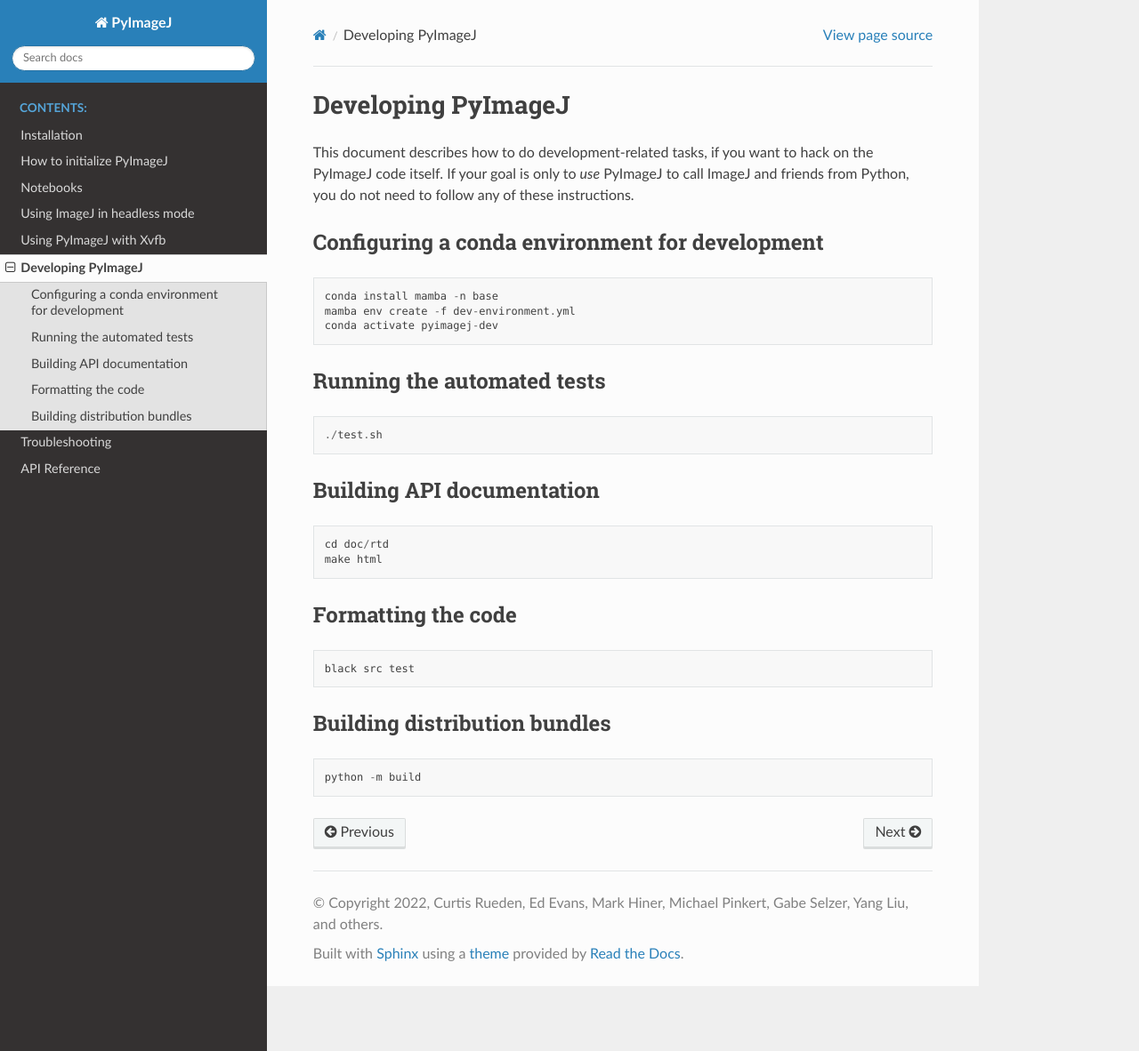
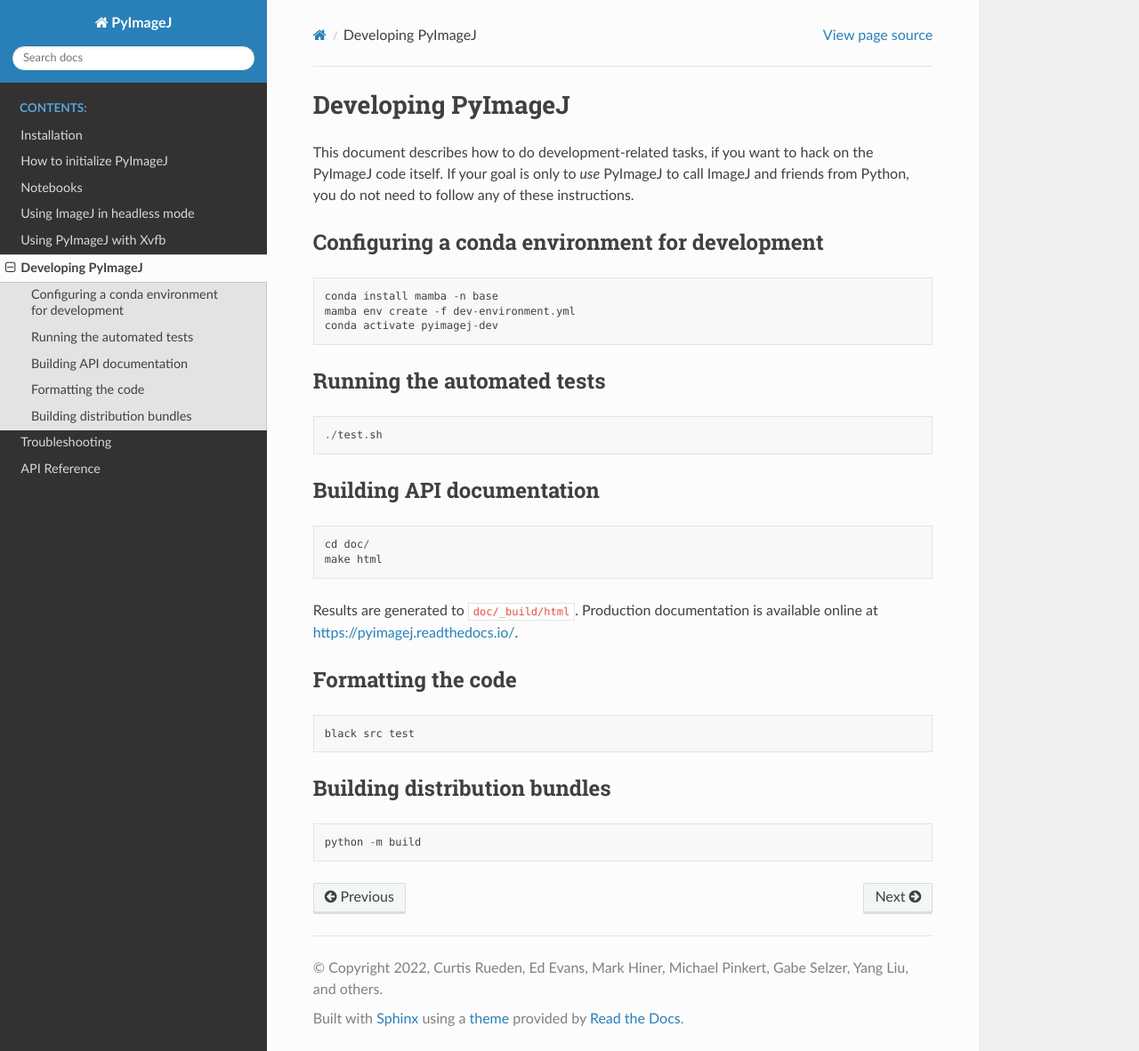
Before and after one commit to imagej/pyimagej, a Sphinx documentation site: the page built from doc/Development.md, in a window 1280 px wide and 1182 px high. Shown: the whole window at 89% size. Built offline with Sphinx 7.4.7 and the Read the Docs theme 2.0.0, drawn with Linux system fonts in a browser that asks for light colours; pages that are not in the unit, such as notebooks, are missing from menus.

Commit message:
Move rtd build information to Develoment.md

````diff
--- a/doc/Development.md
+++ b/doc/Development.md
@@ -22,9 +22,11 @@
 ## Building API documentation
 
 ```
-cd doc/rtd
+cd doc/
 make html
 ```
+
+Results are generated to `doc/_build/html`. Production documentation is available online at [https://pyimagej.readthedocs.io/](https://pyimagej.readthedocs.io/).
 
 ## Formatting the code
 
````
Also changed, not shown: doc/README.md (+0 -14 lines).
